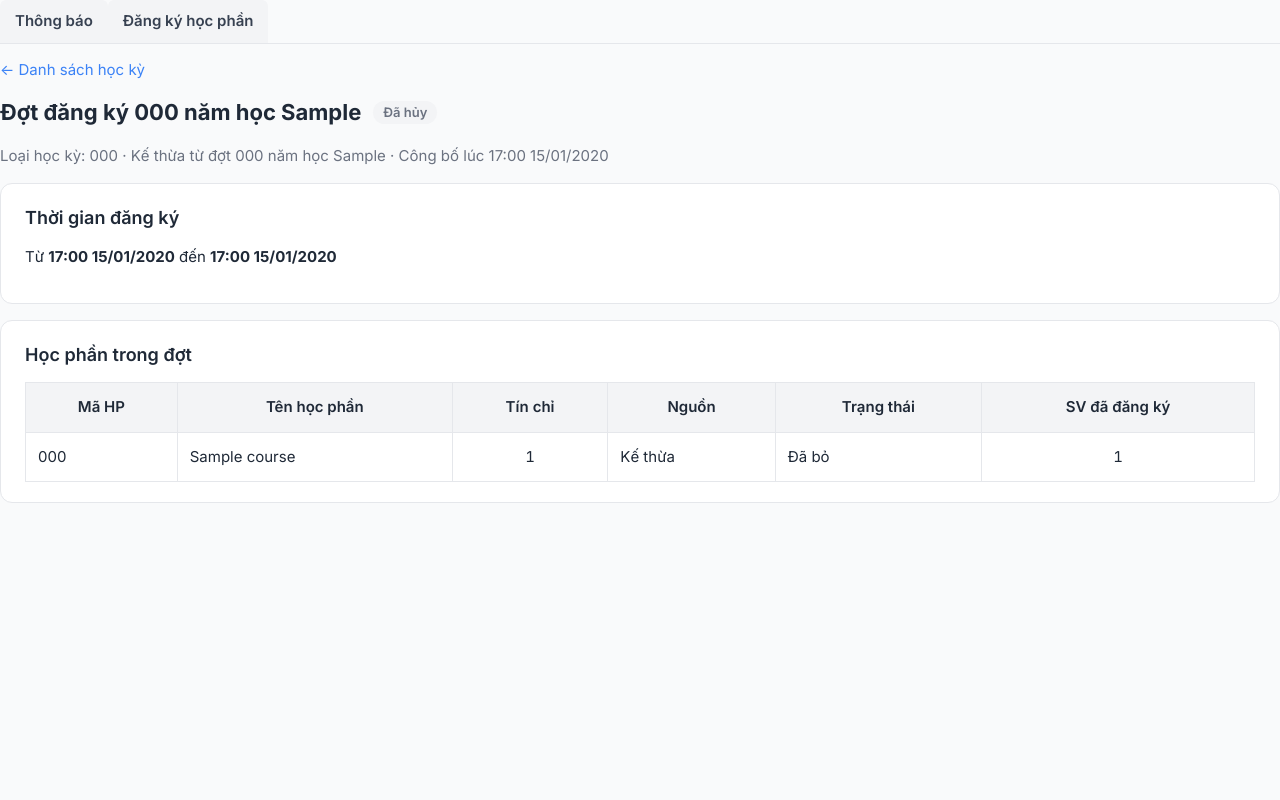
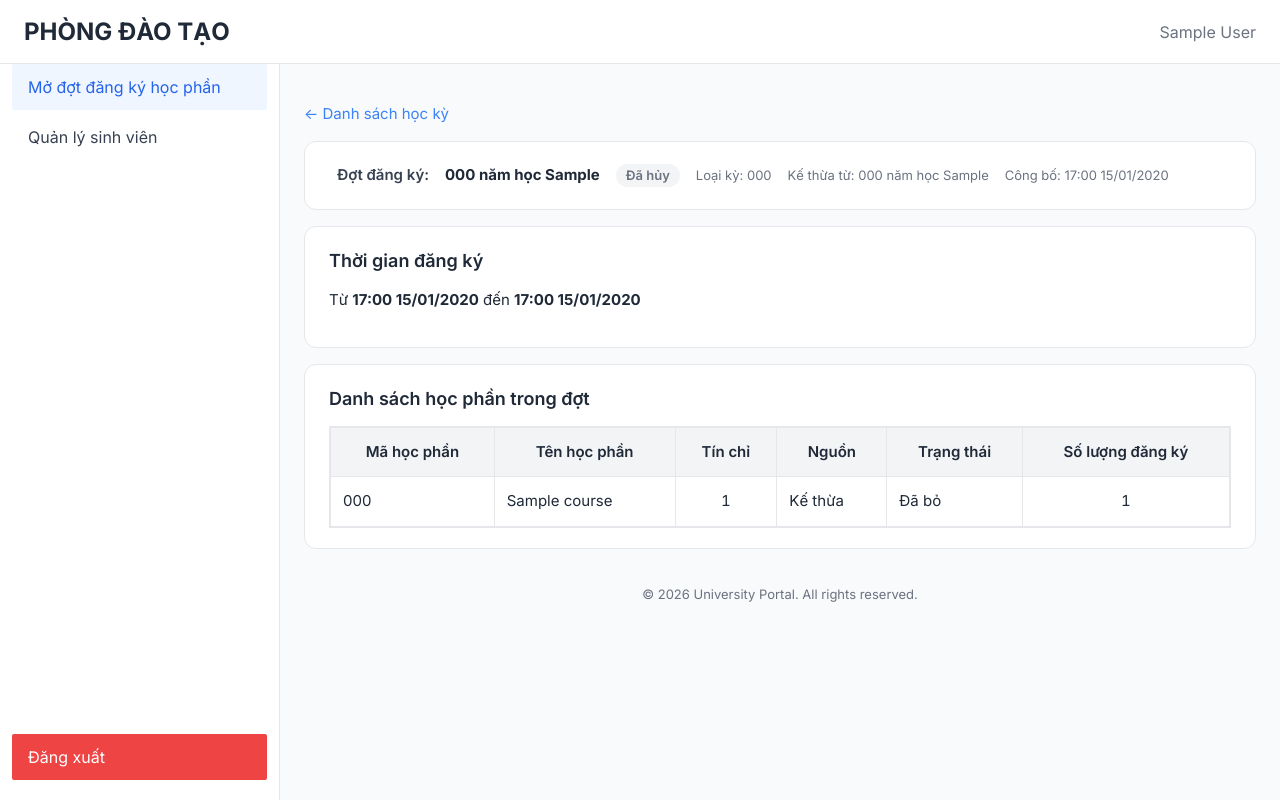
Before and after one commit to DangTran-hub/et4430-20261, a Spring Boot app: page /pdt/campaigns/1 in a window 1280 px wide. Run offline with Spring Boot 4, Linux system fonts and the light colour scheme; a user stored in the database is signed in; tables that the repository leaves empty hold one stand-in row (values such as "Sample post"); some of the project's set-up classes (security, data sources, template engines, error pages and the like) are left out, and stand-ins take their place.

Commit message:
Giao diện web theo bản desktop (trang Phòng Đào tạo)

```diff
--- a/src/main/resources/templates/pdt/campaign.html
+++ b/src/main/resources/templates/pdt/campaign.html
@@ -2,22 +2,24 @@
 <html lang="vi" xmlns:th="http://www.thymeleaf.org">
 <head th:replace="~{fragments :: head('Đợt đăng ký')}"></head>
 <body>
-<header th:replace="~{fragments :: nav('Phòng Đào tạo')}"></header>
-<main class="container">
+<header th:replace="~{fragments :: pdtTop}"></header>
+<div class="admin">
+    <aside th:replace="~{fragments :: pdtSide('campaigns')}"></aside>
+    <main class="admin-main">
+        <div class="content">
             <p><a th:href="@{/pdt}">← Danh sách học kỳ</a></p>
             <div th:replace="~{fragments :: flash}"></div>
 
-    <h1>
-        <span th:text="'Đợt đăng ký ' + ${@fmt.term(campaign.term)}">Đợt đăng ký</span>
+            <section class="card toolbar">
+                <span class="label">Đợt đăng ký:</span>
+                <strong th:text="${@fmt.term(campaign.term)}">Học kỳ 2 năm học 2026-2027</strong>
                 <span th:class="${@fmt.windowCss(campaign)}" th:text="${@fmt.window(campaign)}">Bản nháp</span>
-    </h1>
-    <p class="muted">
-        <span th:text="'Loại học kỳ: ' + ${@fmt.termType(campaign.term)}"></span>
-        <span th:if="${campaign.copiedFromCampaign != null}"
-              th:text="' · Kế thừa từ đợt ' + ${@fmt.term(campaign.copiedFromCampaign.term)}"></span>
-        <span th:if="${campaign.publishedAt != null}"
-              th:text="' · Công bố lúc ' + ${@fmt.dt(campaign.publishedAt)}"></span>
-    </p>
+                <span class="muted small" th:text="'Loại kỳ: ' + ${@fmt.termType(campaign.term)}"></span>
+                <span class="muted small" th:if="${campaign.copiedFromCampaign != null}"
+                      th:text="'Kế thừa từ: ' + ${@fmt.term(campaign.copiedFromCampaign.term)}"></span>
+                <span class="muted small" th:if="${campaign.publishedAt != null}"
+                      th:text="'Công bố: ' + ${@fmt.dt(campaign.publishedAt)}"></span>
+            </section>
 
             <section class="card">
                 <h2>Thời gian đăng ký</h2>
@@ -28,7 +30,7 @@
                     <label>Kết thúc
                         <input type="datetime-local" name="closeAt" th:value="${@fmt.input(campaign.registrationCloseAt)}">
                     </label>
-            <button type="submit" class="btn">Lưu thời gian</button>
+                    <button type="submit" class="btn btn-primary">Lưu thời gian</button>
                 </form>
                 <p th:unless="${editable}">
                     Từ <strong th:text="${@fmt.dt(campaign.registrationOpenAt)}"></strong>
@@ -37,13 +39,14 @@
             </section>
 
             <section class="card">
-        <h2>Học phần trong đợt</h2>
+                <h2>Danh sách học phần trong đợt</h2>
+                <div class="table-wrap">
                     <table>
                         <thead>
                         <tr>
-                <th>Mã HP</th><th>Tên học phần</th><th class="num">Tín chỉ</th><th>Nguồn</th><th>Trạng thái</th>
-                <th class="num" th:unless="${editable}">SV đã đăng ký</th>
-                <th th:if="${editable}"></th>
+                            <th>Mã học phần</th><th>Tên học phần</th><th>Tín chỉ</th><th>Nguồn</th><th>Trạng thái</th>
+                            <th th:unless="${editable}">Số lượng đăng ký</th>
+                            <th th:if="${editable}">Hành động</th>
                         </tr>
                         </thead>
                         <tbody>
@@ -52,20 +55,22 @@
                             <td th:text="${cc.course.courseName}"></td>
                             <td class="num" th:text="${@fmt.credits(cc.course.credits)}"></td>
                             <td th:text="${cc.copiedFromCampaignCourse != null} ? 'Kế thừa' : 'Theo quy tắc / thêm mới'"></td>
-                <td th:text="${cc.offeringStatus == 'OPEN'} ? 'Mở' : 'Đã bỏ'"></td>
+                            <td th:text="${cc.offeringStatus == 'OPEN'} ? 'Đang mở' : 'Đã bỏ'"></td>
                             <td class="num" th:unless="${editable}" th:text="${regCounts[cc.id]}"></td>
-                <td th:if="${editable}" class="right">
+                            <td th:if="${editable}" class="actions">
                                 <form th:action="@{/pdt/campaigns/{id}/courses/{cc}/toggle(id=${campaign.id},cc=${cc.id})}" method="post" class="inline">
-                        <button type="submit" class="btn btn-ghost"
-                                th:text="${cc.offeringStatus == 'OPEN'} ? 'Bỏ khỏi đợt' : 'Mở lại'">Bỏ</button>
+                                    <button type="submit" class="btn btn-sm"
+                                            th:classappend="${cc.offeringStatus == 'OPEN'} ? 'btn-danger' : 'btn-success'"
+                                            th:text="${cc.offeringStatus == 'OPEN'} ? 'Đóng' : 'Mở'">Đóng</button>
                                 </form>
                             </td>
                         </tr>
                         </tbody>
                     </table>
+                </div>
 
                 <form th:if="${editable and !#lists.isEmpty(availableCourses)}"
-              th:action="@{/pdt/campaigns/{id}/courses/add(id=${campaign.id})}" method="post" class="row top-gap">
+                      th:action="@{/pdt/campaigns/{id}/courses/add(id=${campaign.id})}" method="post" class="row mt">
                     <label>Thêm học phần
                         <select name="courseId">
                             <option th:each="c : ${availableCourses}" th:value="${c.id}"
@@ -76,14 +81,17 @@
                 </form>
             </section>
 
-    <section class="card actions" th:if="${editable}">
+            <section class="card toolbar" th:if="${editable}">
                 <form th:action="@{/pdt/campaigns/{id}/publish(id=${campaign.id})}" method="post" class="inline">
                     <button type="submit" class="btn btn-primary">Xác nhận mở đợt và công bố thông báo</button>
                 </form>
                 <form th:action="@{/pdt/campaigns/{id}/cancel(id=${campaign.id})}" method="post" class="inline">
-            <button type="submit" class="btn btn-ghost">Hủy bản nháp</button>
+                    <button type="submit" class="btn btn-danger">Hủy bản nháp</button>
                 </form>
             </section>
+        </div>
+        <footer th:replace="~{fragments :: footer}"></footer>
     </main>
+</div>
 </body>
 </html>
```
Also changed, not shown: src/main/resources/templates/pdt/index.html (+26 -19 lines), src/main/resources/templates/pdt/students.html (added, +91 -0 lines). Lines whose indentation alone changed are shown as unchanged.
